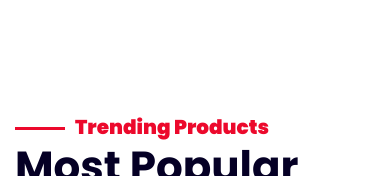
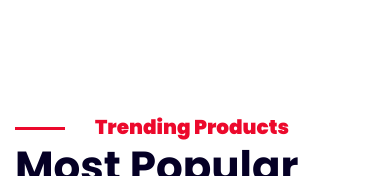
Before and after one commit to fatema74/wordpress-three-project, a plain HTML site: page index.html in a window 390 px wide. Shown: the part 1002-1178 px from the top of the page. Drawn offline with Linux system fonts and the light colour scheme.

Commit message:
editing the project

```diff
--- a/assete/css/responsive.css
+++ b/assete/css/responsive.css
@@ -387,7 +387,5 @@
   .subtitle::before{
     width: 50px;
   }
-.subtitle{
-  padding-left: 60px;
+
 }
-}
```
